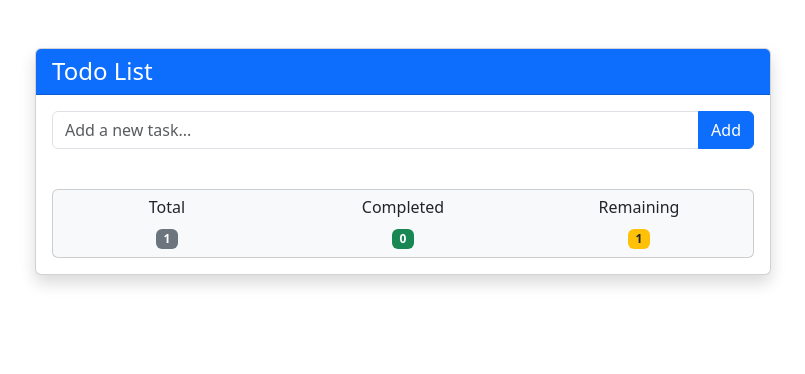
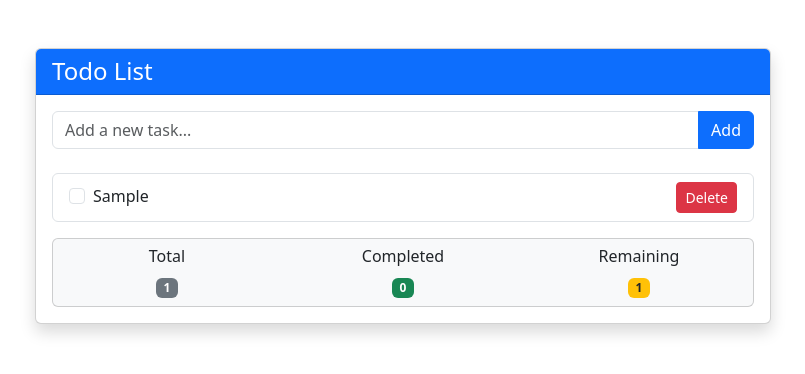
Before and after one commit to ratnesh2507/react-to-do, a React (Vite) app: page / in a window 1280 px wide. Both pictures are taken after typing "Sample" into the empty fields and a click on the button "Add". Shown: the top 374 px of the page, without its empty margins (237-1042 px from the left). Built offline with nearby package versions, Linux system fonts and the light colour scheme.

Commit message:
Handling task completion

```diff
--- a/src/App.jsx
+++ b/src/App.jsx
@@ -14,8 +14,16 @@ export default function App() {
       setTasks([...tasks, newTask]);
     }
   }
-  function handleDeleteTask() {}
-  function toggleComplete() {}
+  function handleDeleteTask(id) {
+    setTasks(tasks.filter((task) => task.id !== id));
+  }
+  function toggleComplete(id) {
+    setTasks(
+      tasks.map((task) =>
+        task.id === id ? { ...task, completed: !task.completed } : task
+      )
+    );
+  }
 
   return (
     <div className="container py-5">
--- a/src/components/Task.jsx
+++ b/src/components/Task.jsx
@@ -1,5 +1,31 @@
 function Task({ task, onToggleComplete, onDeleteTask }) {
-  return <div></div>;
+  return (
+    <li className="list-group-item d-flex justify-content-between align-items-center">
+      <div className="form-check">
+        <input
+          type="checkbox"
+          className="form-check-input"
+          checked={task.completed}
+          onChange={() => onToggleComplete(task.id)}
+          id={`task-${task.id}`}
+        />
+        <label
+          className={`form-check-label ${
+            task.completed ? "text-decoration-line-through text-muted" : ""
+          }`}
+          htmlFor={`task-${task.id}`}
+        >
+          {task.text}
+        </label>
+      </div>
+      <button
+        className="btn btn-sm btn-danger"
+        onClick={() => onDeleteTask(task.id)}
+      >
+        Delete
+      </button>
+    </li>
+  );
 }
 
 export default Task;
```
Also changed, not shown: src/App.css (deleted), src/index.css (deleted).
